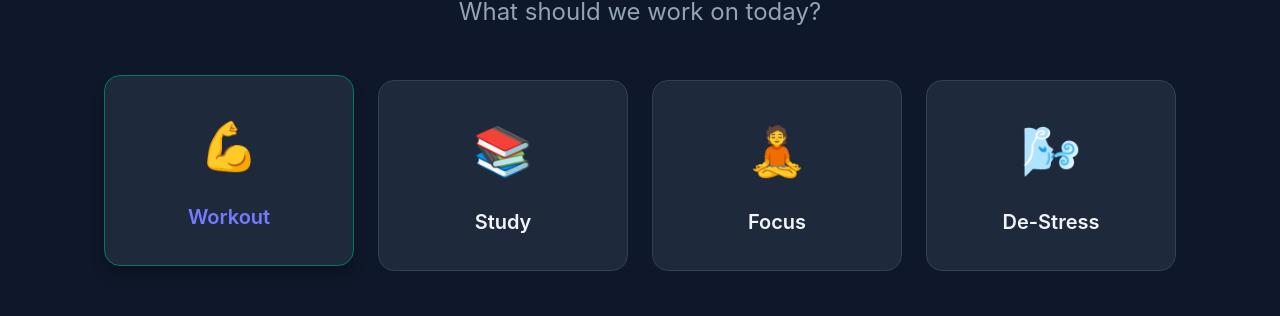
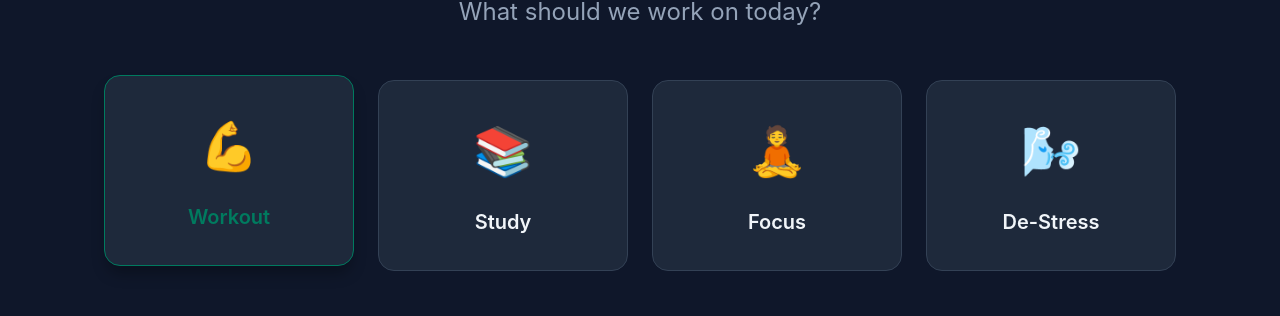
Before and after one commit to Luka98122/HZS, a React (Vite) app in the folder domaci/src/frontend/: page /home in a window 1280 px wide. In both pictures the pointer is over the link 229 px from the left and 455 px from the top of the page. Shown: the part 280-596 px from the top of the page. Built offline with nearby package versions, Linux system fonts and the light colour scheme.

Commit message:
Color change

```diff
--- a/domaci/src/frontend/src/pages/Home.css
+++ b/domaci/src/frontend/src/pages/Home.css
@@ -56,6 +56,7 @@
     transform: translateY(-5px);
     border-color: #007B5F;
     box-shadow: var(--shadow);
+    color: #007B5F;
 }
 
 .action-icon {
```
